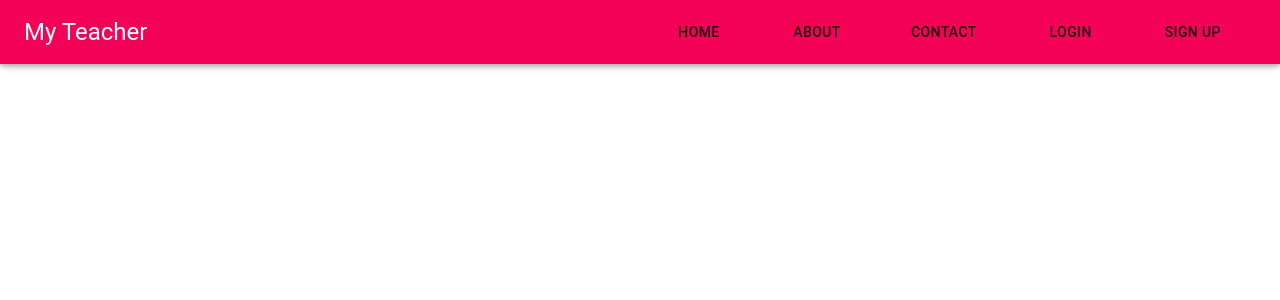
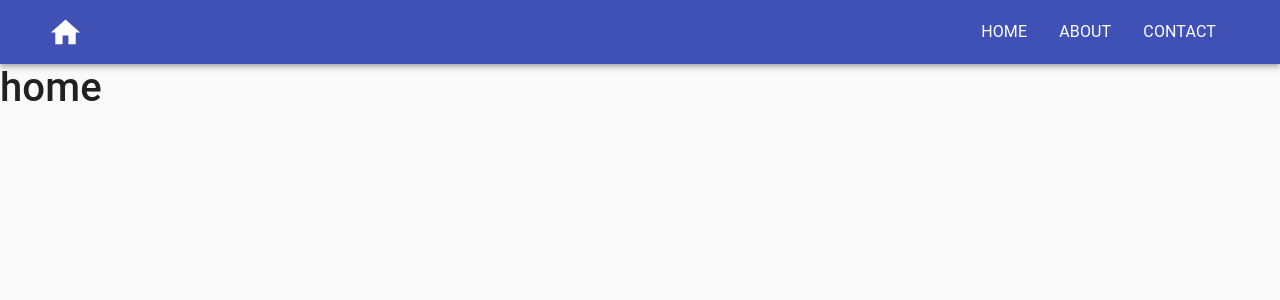
Before and after one commit to iswarmondal/find-my-master, a React (Create React App) app: page / in a window 1280 px wide. Shown: the top 300 px of the page. Built offline with nearby package versions, Linux system fonts and the light colour scheme.

Commit message:
Renamed Nav.js into Nav.jsx and modified the navbar ui

```diff
--- a/src/App.js
+++ b/src/App.js
@@ -5,11 +5,14 @@ import Nav from "./components/Nav";
 import { BrowserRouter as Router, Switch, Route } from "react-router-dom";
 import Contact from "./components/Contact";
 import Home from "./components/Home";
+import { CssBaseline } from "@material-ui/core";
+
 
 function App() {
   return (
     <Router>
       <div>
+        <CssBaseline />
         <Nav />
         <switch>
           <Route path="/" exact component={Home} />
--- a/src/components/Nav.js
+++ /dev/null
@@ -1,48 +0,0 @@
-import React from "react";
-import { Link } from "react-router-dom";
-import AppBar from "@material-ui/core/AppBar";
-import ToolBar from "@material-ui/core/Toolbar";
-import Button from "@material-ui/core/Button";
-import Typography from "@material-ui/core/Typography";
-
-function Nav() {
-
-  const navLinkStyle={
-    color: "white",
-    textDecoration : "none"
-  }
-  return (
-    <div>
-      <AppBar color="secondary">
-        <ToolBar className="nav">
-          <Typography variant="h5">
-            <Link to="/" style={navLinkStyle}>
-              My Teacher
-            </Link>
-          </Typography>
-
-          <section className="nav-links">
-            <Link to="/" style={navLinkStyle}>
-              <Button>Home</Button>
-            </Link>
-
-            <Link to="/about" style={navLinkStyle}>
-              <Button>About</Button>
-            </Link>
-            <Link to="/contact" style={navLinkStyle}>
-              <Button>Contact</Button>
-            </Link>
-            <Link style={navLinkStyle}>
-              <Button>Login</Button>
-            </Link>
-            <Link style={navLinkStyle}>
-              <Button>Sign up</Button>
-            </Link>
-          </section>
-        </ToolBar>
-      </AppBar>
-    </div>
-  );
-}
-
-export default Nav;
--- /dev/null
+++ b/src/components/Nav.jsx
@@ -0,0 +1,111 @@
+// Ipmorts
+import React from "react";
+import { Link } from "react-router-dom";
+import {
+  AppBar,
+  Button,
+  Typography,
+  List,
+  ListItem,
+  ListItemText,
+  Toolbar,
+  IconButton,
+  Container,
+} from "@material-ui/core";
+import { Home } from "@material-ui/icons";
+import { makeStyles } from "@material-ui/core/styles";
+
+// Navigation links
+const navLinks = [
+  { title: `Home`, path: `/` },
+  { title: `About`, path: `/about` },
+  { title: `Contact`, path: `/contact` },
+];
+
+// Navigation links styles
+const useStyles = makeStyles({
+  navDisplayFlex: {
+    display: `flex`,
+    justifyContent: `space-between`,
+  },
+  linkText: {
+    textDecoration: `none`,
+    textTransform: `uppercase`,
+    color: `white`,
+    "&:hover": {
+      color: "white !important",
+    },
+  },
+});
+
+function Nav() {
+  const classes = useStyles();
+
+  return (
+    <>
+      <AppBar position="static">
+        <Toolbar>
+          <Container className={classes.navDisplayFlex} maxWidth="lg">
+            {/* Home Icon */}
+            <IconButton edge="start" color="inherit" aria-lebel="home">
+              <Home fontSize="large" />
+            </IconButton>
+
+            {/* Nav menu */}
+            <List
+              component="nav"
+              aria-labelledby="main navigation"
+              className={classes.navDisplayFlex}
+            >
+              {navLinks.map(({ title, path }) => (
+                <Link to={path} key={title} className={classes.linkText}>
+                  <ListItem button>
+                    <ListItemText primary={title} />
+                  </ListItem>
+                </Link>
+              ))}
+            </List>
+          </Container>
+        </Toolbar>
+      </AppBar>
+    </>
+  );
+
+  // Old navBar setup // // // // //
+  //
+  // return (
+  //   <div>
+  //     <AppBar color="secondary">
+  //       <ToolBar className="nav">
+  //         <Typography variant="h5">
+  //           <Link to="/" style={navLinkStyle}>
+  //             My Teacher
+  //           </Link>
+  //         </Typography>
+  //
+  //         <section className="nav-links">
+  //           <Link to="/" style={navLinkStyle}>
+  //             <Button>Home</Button>
+  //           </Link>
+  //
+  //           <Link to="/about" style={navLinkStyle}>
+  //             <Button>About</Button>
+  //           </Link>
+  //           <Link to="/contact" style={navLinkStyle}>
+  //             <Button>Contact</Button>
+  //           </Link>
+  //           <Link style={navLinkStyle}>
+  //             <Button>Login</Button>
+  //           </Link>
+  //           <Link style={navLinkStyle}>
+  //             <Button>Sign up</Button>
+  //           </Link>
+  //         </section>
+  //       </ToolBar>
+  //     </AppBar>
+  //   </div>
+  // );
+  // // // // // // // // // // // //
+}
+
+export default Nav;
```
